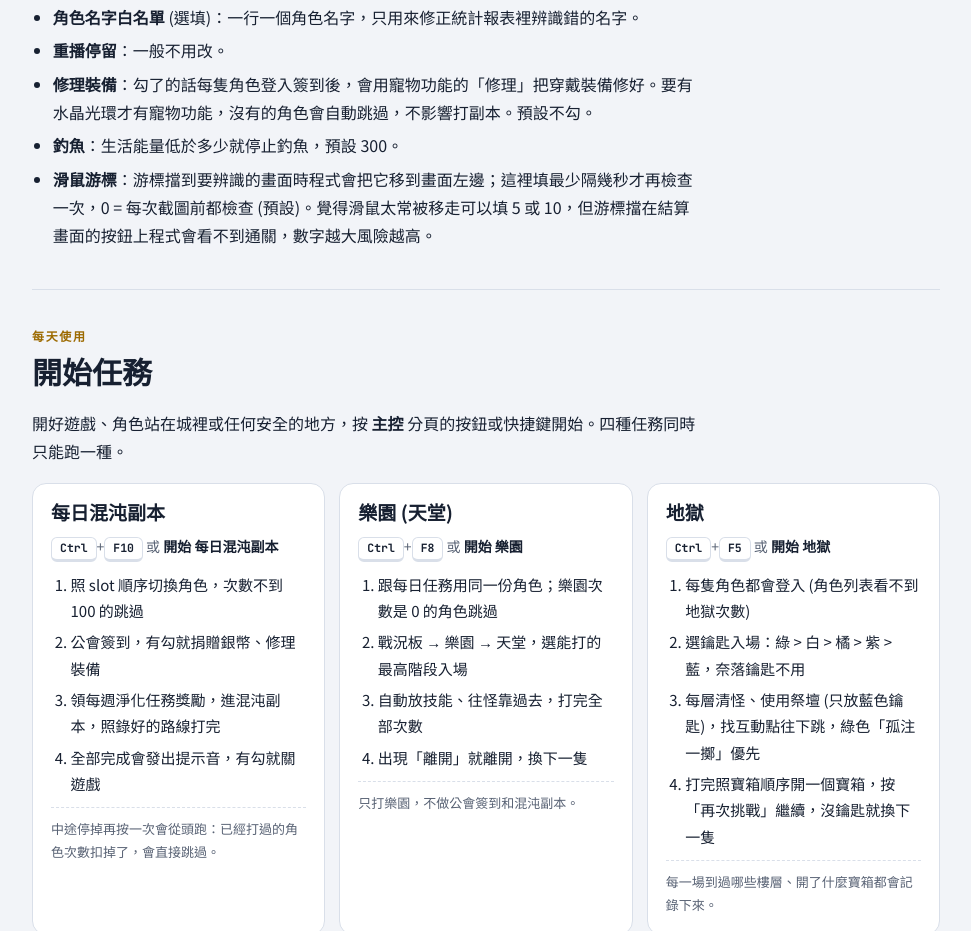
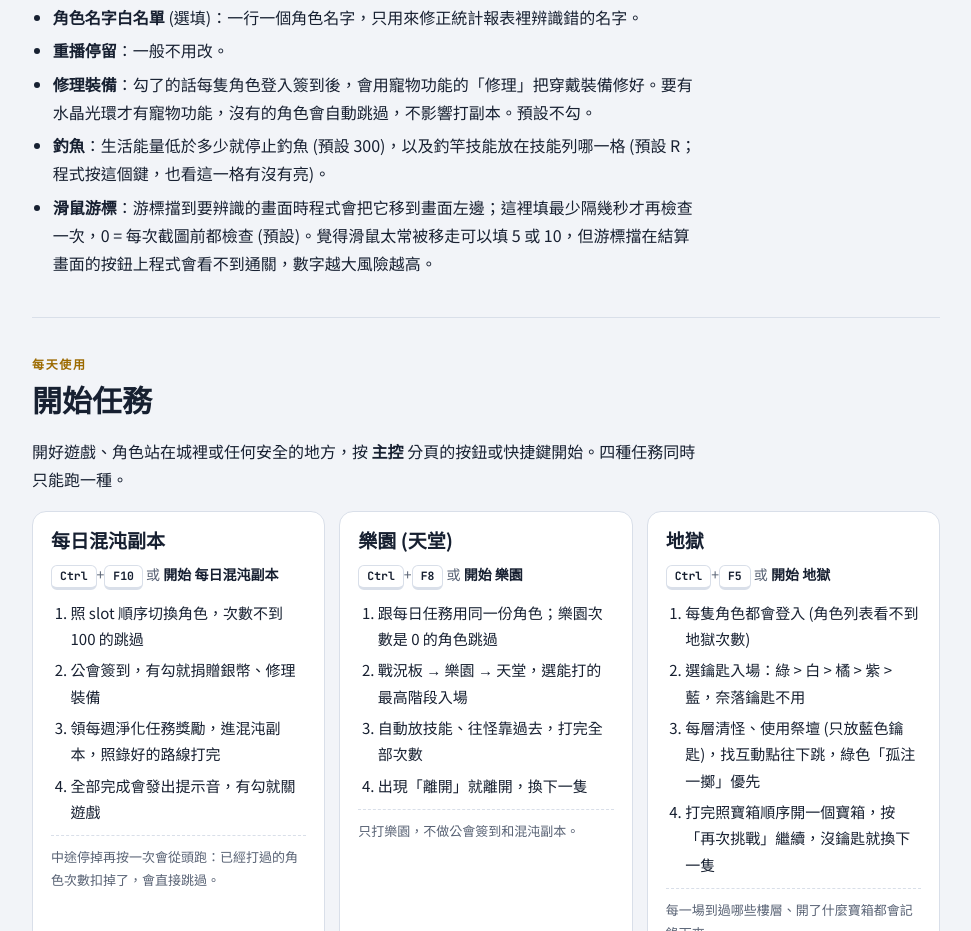
Before and after one commit to sd016808/LostArkSmartHunterGUI, a plain HTML site: page docs/index.html in a window 1280 px wide. Shown: the part 5579-6510 px from the top of the page, without its empty margins (284-1255 px from the left). Drawn offline with Linux system fonts and the light colour scheme; a web font is replaced by a local one.

Commit message:
docs: 更新使用手冊 (圖文版)

```diff
--- a/docs/index.html
+++ b/docs/index.html
@@ -559,7 +559,7 @@ footer { margin-top: 56px; padding-top: 20px; border-top: 1px solid var(--line);
             <li><b>角色名字白名單</b> (選填)：一行一個角色名字，只用來修正統計報表裡辨識錯的名字。</li>
             <li><b>重播停留</b>：一般不用改。</li>
             <li><b>修理裝備</b>：勾了的話每隻角色登入簽到後，會用寵物功能的「修理」把穿戴裝備修好。要有水晶光環才有寵物功能，沒有的角色會自動跳過，不影響打副本。預設不勾。</li>
-            <li><b>釣魚</b>：生活能量低於多少就停止釣魚，預設 300。</li>
+            <li><b>釣魚</b>：生活能量低於多少就停止釣魚 (預設 300)，以及釣竿技能放在技能列哪一格 (預設 R；程式按這個鍵，也看這一格有沒有亮)。</li>
             <li><b>滑鼠游標</b>：游標擋到要辨識的畫面時程式會把它移到畫面左邊；這裡填最少隔幾秒才再檢查一次，0 = 每次截圖前都檢查 (預設)。覺得滑鼠太常被移走可以填 5 或 10，但游標擋在結算畫面的按鈕上程式會看不到通關，數字越大風險越高。</li>
           </ul>
         </div>
```
